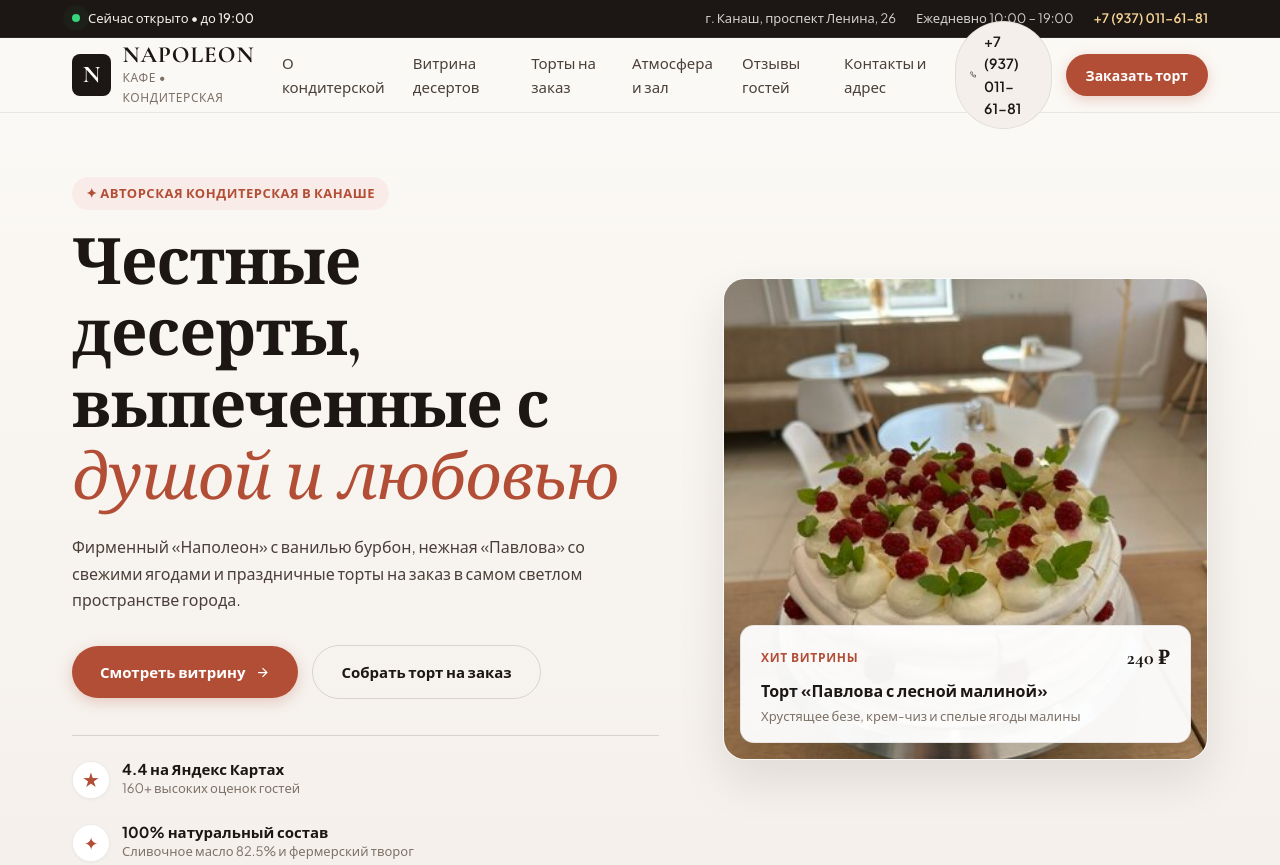
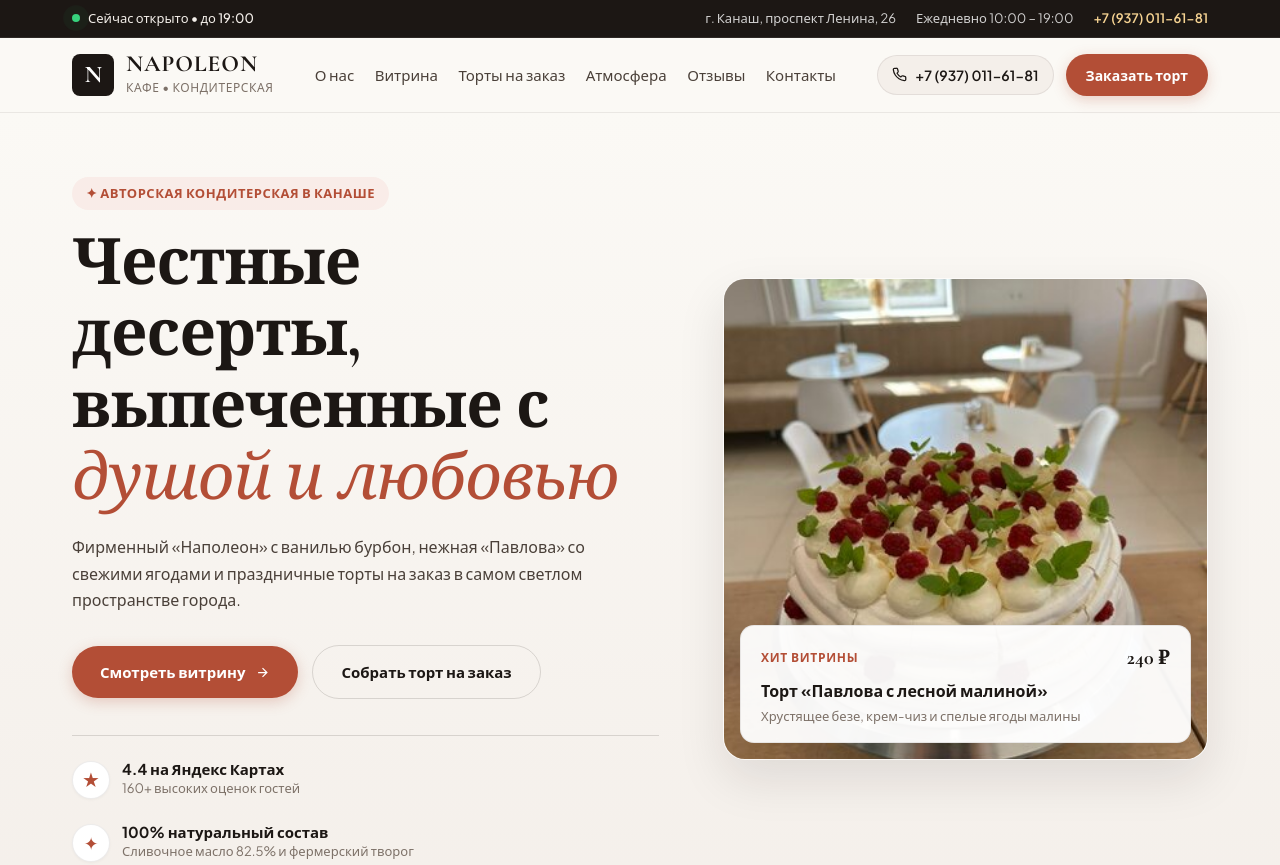
Before and after one commit to fire8327/Napoleon, a website: page index.html in a window 1280 px wide. Shown: the top 865 px of the page. Drawn offline with nearby package versions, Linux system fonts and the light colour scheme.

Commit message:
fix(desktop): fix desktop header wrapping, white-space nowrap, and concise nav labels

```diff
--- a/index.html
+++ b/index.html
@@ -62,12 +62,12 @@
       <!-- Desktop Nav & Mobile Drawer -->
       <nav class="nav-menu" aria-label="Главная навигация">
         <div class="nav-links-wrap">
-          <a href="#craft" class="nav-link">О кондитерской</a>
-          <a href="#vitrine" class="nav-link">Витрина десертов</a>
+          <a href="#craft" class="nav-link">О нас</a>
+          <a href="#vitrine" class="nav-link">Витрина</a>
           <a href="#atelier" class="nav-link">Торты на заказ</a>
-          <a href="#space" class="nav-link">Атмосфера и зал</a>
-          <a href="#reviews" class="nav-link">Отзывы гостей</a>
-          <a href="#location" class="nav-link">Контакты и адрес</a>
+          <a href="#space" class="nav-link">Атмосфера</a>
+          <a href="#reviews" class="nav-link">Отзывы</a>
+          <a href="#location" class="nav-link">Контакты</a>
         </div>
 
         <!-- Drawer Footer for Mobile -->
--- a/styles.css
+++ b/styles.css
@@ -358,7 +358,7 @@ ul, ol {
   align-items: center;
   justify-content: space-between;
   height: var(--header-height);
-  gap: 24px;
+  gap: clamp(16px, 2.5vw, 32px);
 }
 
 /* Brand Identity */
@@ -367,6 +367,7 @@ ul, ol {
   align-items: center;
   gap: 12px;
   text-decoration: none;
+  flex-shrink: 0;
 }
 
 .brand-monogram {
@@ -416,12 +417,13 @@ ul, ol {
 .nav-menu {
   display: flex;
   align-items: center;
+  flex-shrink: 1;
 }
 
 .nav-links-wrap {
   display: flex;
   align-items: center;
-  gap: 28px;
+  gap: clamp(12px, 1.6vw, 24px);
 }
 
 .nav-link {
@@ -430,6 +432,8 @@ ul, ol {
   color: var(--c-text-body);
   position: relative;
   padding: 6px 0;
+  white-space: nowrap;
+  flex-shrink: 0;
   transition: color var(--transition-fast);
 }
 
@@ -455,7 +459,8 @@ ul, ol {
 .nav-actions {
   display: flex;
   align-items: center;
-  gap: 14px;
+  gap: 12px;
+  flex-shrink: 0;
 }
 
 .phone-badge {
@@ -469,6 +474,8 @@ ul, ol {
   border-radius: var(--radius-full);
   background-color: var(--c-bg-subtle);
   border: 1px solid var(--border-light);
+  white-space: nowrap;
+  flex-shrink: 0;
   transition: all var(--transition-fast);
 }
 
@@ -480,6 +487,8 @@ ul, ol {
 .header-cta {
   padding: 10px 20px;
   font-size: 0.875rem;
+  white-space: nowrap;
+  flex-shrink: 0;
 }
 
 /* Mobile Toggle */
@@ -1750,6 +1759,24 @@ ul, ol {
 /* ==========================================================================
    17. COMPREHENSIVE RESPONSIVE DESIGN (TABLETS & PHONES)
    ========================================================================== */
+
+/* Medium Desktops & Laptops (1041px to 1220px) */
+@media (max-width: 1220px) and (min-width: 1041px) {
+  .nav-links-wrap {
+    gap: 14px;
+  }
+  .nav-link {
+    font-size: 0.875rem;
+  }
+  .phone-badge {
+    padding: 7px 11px;
+    font-size: 0.8125rem;
+  }
+  .header-cta {
+    padding: 8px 16px;
+    font-size: 0.8125rem;
+  }
+}
 
 /* Laptops & Tablets (<= 1040px) */
 @media (max-width: 1040px) {
```
